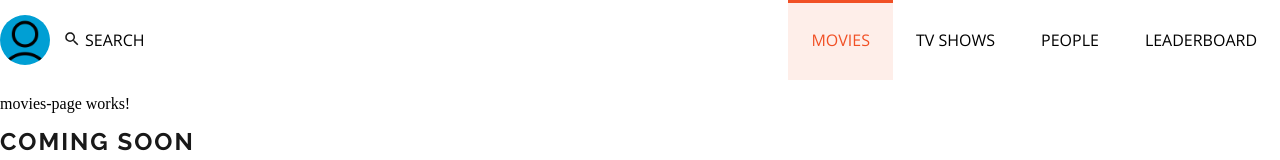
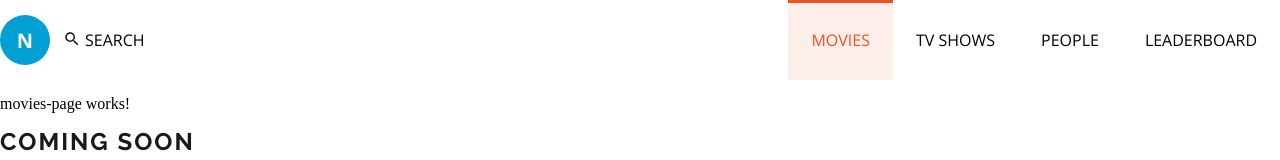
Before and after one commit to Sonnik9/Sonnik9Movies, an Angular app: page /movies in a window 1280 px wide. Shown: the top 160 px of the page. Built offline with nearby package versions, Linux system fonts and the light colour scheme.

Commit message:
sec precomit avatar

```diff
--- a/src/app/core-components/header/avatar-header/avatar-header.component.html
+++ b/src/app/core-components/header/avatar-header/avatar-header.component.html
@@ -1,6 +1,5 @@
 <div class="circle" [ngStyle]="{'background-color':  circleColor }">
     <img *ngIf="!showInitials" src="{{user.photoUrl}}">
-
     <div *ngIf="showInitials" class="initials">
         {{ initials }}
     </div>
--- a/src/app/core-components/header/avatar-header/avatar-header.component.scss
+++ b/src/app/core-components/header/avatar-header/avatar-header.component.scss
@@ -6,7 +6,6 @@
     justify-content : center;
     align-items     : center;
     margin-right: 15px;
-
 
     img{
         border-radius: 50%;
--- a/src/app/core-components/header/avatar-header/avatar-header.component.ts
+++ b/src/app/core-components/header/avatar-header/avatar-header.component.ts
@@ -30,37 +30,30 @@ export class AvatarHeaderComponent implements OnInit {
   constructor() {}
 
   ngOnInit() {
-
     if (!this.user.photoUrl) {
       this.showInitials = true;
       this.createInititals();
       this.generateId();
       this.circleColor = this.colors[this.idStr];
     }
-
     if (!this.user.photoUrl && !this.user.name) {
-        // this.circleColor = this.colors[0];
-        // this.initials = "A";
       this.showInitials = false;
       this.user.photoUrl = this.user.photoUrlDefolt;
+      this.circleColor = 'rgb(240, 240, 240)';
     }
   }
 
   private createInititals(): void {
-    let initials = "";
-    initials = this.user.name.substr(0, 1);
-    this.initials = initials;
+    this.initials = this.user.name.substr(0, 1);
   }
 
-  private generateId() {
-    let idStr = "";
+  private generateId(): void {
     let protoIdNum = 0;
     for (let i = 0; i < this.user.name.length; i++) {
       protoIdNum = protoIdNum + this.user.name.charCodeAt(i)
     }
     protoIdNum = protoIdNum + 123456789;
-    idStr = String(protoIdNum).slice(-1);
-    this.idStr = idStr;
+    this.idStr = String(protoIdNum).slice(-1);
   }
 
 }
--- a/src/app/core-components/header/header.component.scss
+++ b/src/app/core-components/header/header.component.scss
@@ -13,7 +13,6 @@
     display: flex;
     justify-content: space-between;
     align-items: center;
-    // background: url('../../../assets/avatar-header.img/20210509_124052.jpg');
     div{
         display: flex;
     }
--- a/src/app/core-components/header/header.component.ts
+++ b/src/app/core-components/header/header.component.ts
@@ -7,11 +7,9 @@ import { Component, OnInit } from '@angular/core';
 })
 export class HeaderComponent implements OnInit {
   user = {
-    // name:  "Irena",
-    name: "",
-    // photoUrl: "../../../assets/avatar-header.img/20210509_124052.jpg",
+    name:  "Nik",
     photoUrl: "",
-    photoUrlDefolt: "../../../assets/avatar-header.img/4213460-account-avatar-head-person-profile-user_115386.png",
+    photoUrlDefolt: "../../../assets/header/login.svg",
     id: "",
   };
 
```
Lines whose indentation alone changed are shown as unchanged.
